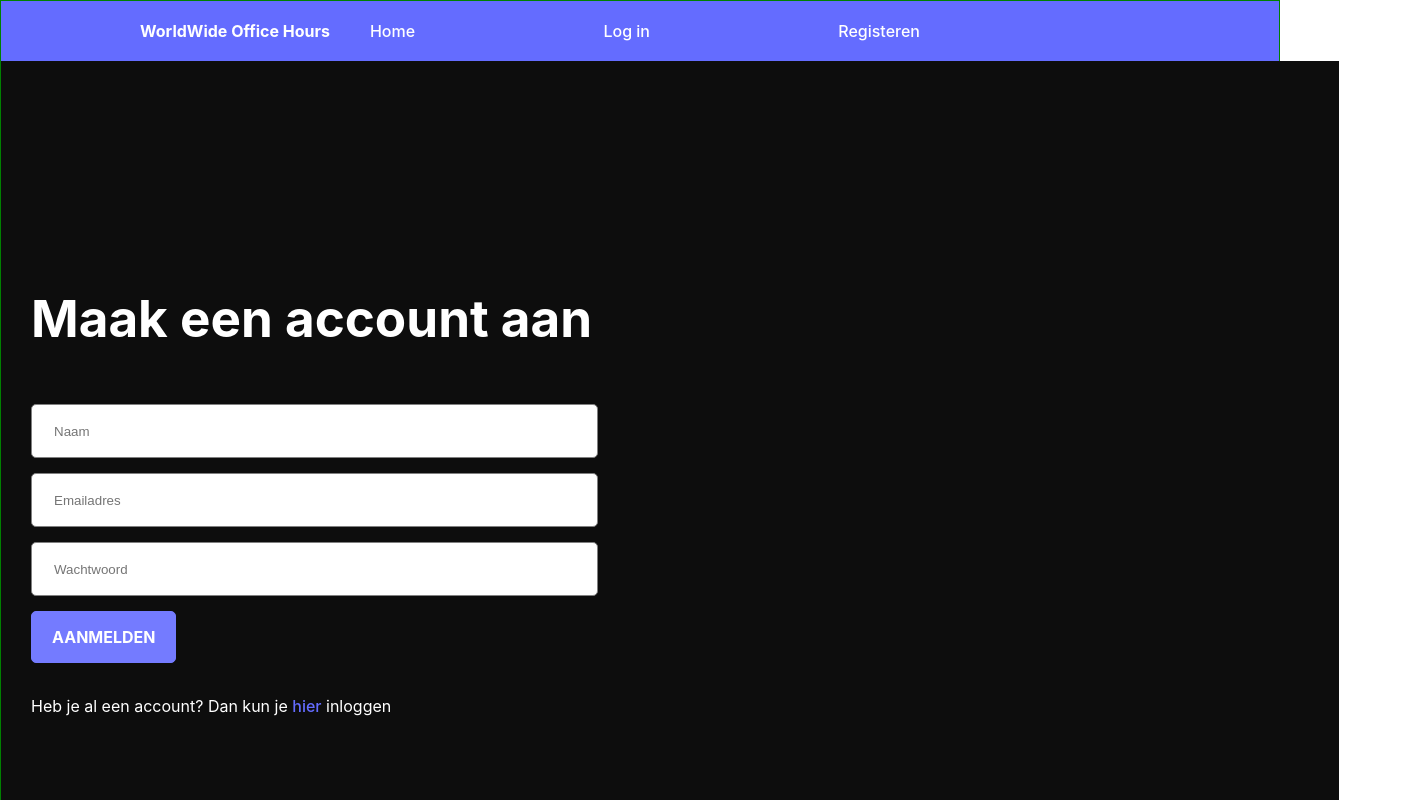
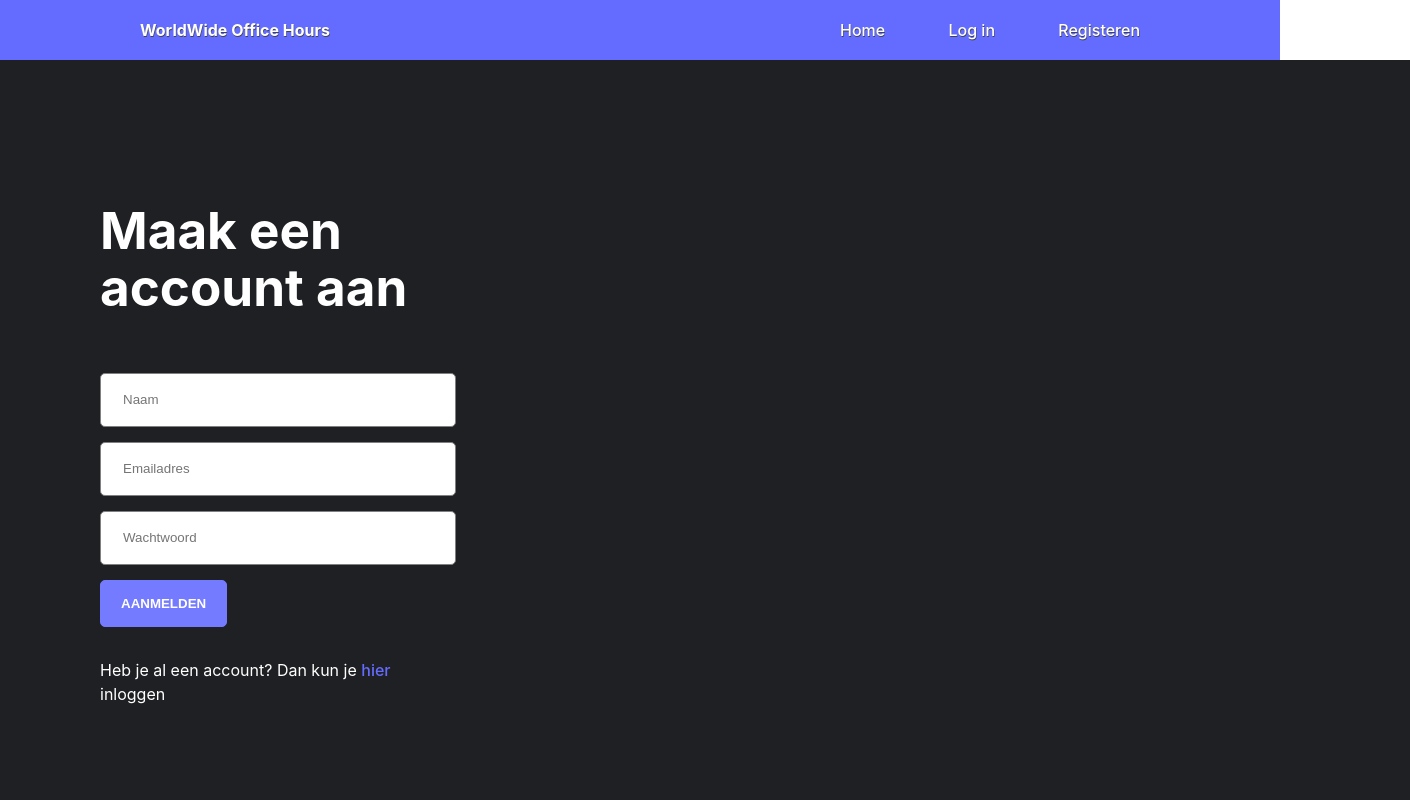
Before and after one commit to LilianBrombacher/eindopdracht-frontend, a React (Vite) app: page /register in a window 1280 px wide. Shown: the top 800 px of the page, 1410 px wide, since content can reach past the window. Built offline with nearby package versions, Linux system fonts and the light colour scheme.

Commit message:
kleine aanpassing navbar en andere styling gedaan

```diff
--- a/src/App.css
+++ b/src/App.css
@@ -1,6 +1,5 @@
 #root {
-  border: 1px solid green;
-  width: 1280px;
+  width: 100vw;
   margin: 0 auto;
   /*padding: 2rem;*/
   text-align: center;
--- a/src/components/navigation/Navigation.css
+++ b/src/components/navigation/Navigation.css
@@ -2,7 +2,7 @@
     flex-basis: 1000px;
     margin: 0 auto;
     display: flex;
-    /*justify-content: flex-end;*/
+    justify-content: space-between;
     align-items: center;
 }
 
@@ -10,9 +10,12 @@ nav {
     width: 100%;
     background-color: #646cff;
     color: white;
+    text-shadow: #41434a 0.5px 0.5px;
     display: flex;
     justify-content: center;
+    align-items: center;
     height: 60px;
+
 }
 
 nav a,
@@ -22,15 +25,15 @@ nav a:visited {
 }
 
 nav a:hover {
-    color: white;
+    color: #e0e2ff;
 }
 
 ul {
     list-style-type: none;
-    flex-basis: 550px;
+    flex-basis: 300px;
     display: flex;
     justify-content: space-between;
-    align-items: center;
+    align-items: flex-end;
 }
 .active-menu-link {
     /*border-bottom: 1px solid whitesmoke;*/
--- a/src/index.css
+++ b/src/index.css
@@ -35,19 +35,19 @@ h1 {
   line-height: 1.1;
 }
 
-button {
-  border-radius: 8px;
-  border: 1px solid transparent;
-  padding: 0.6em 1.2em;
-  font-size: 1em;
-  font-weight: 500;
-  font-family: inherit;
-  background-color: #1a1a1a;
-  cursor: pointer;
-  transition: border-color 0.25s;
-}
+/*button {*/
+/*  border-radius: 8px;*/
+/*  border: 1px solid transparent;*/
+/*  padding: 0.6em 1.2em;*/
+/*  font-size: 1em;*/
+/*  font-weight: 500;*/
+/*  font-family: inherit;*/
+/*  background-color: #1a1a1a;*/
+/*  cursor: pointer;*/
+/*  transition: border-color 0.25s;*/
+/*}*/
 button:hover {
-  border-color: #646cff;
+  border-color: #979eff;
 }
 button:focus,
 button:focus-visible {
--- a/src/pages/home/Home.css
+++ b/src/pages/home/Home.css
@@ -0,0 +1 @@
+.title
--- a/src/pages/home/Home.jsx
+++ b/src/pages/home/Home.jsx
@@ -2,7 +2,7 @@ function Home() {
     return (
     <main className= "page-container">
 
-        <header title= "WorldWide Office Hours"/>
+        <header className="title" title= "WorldWide Office Hours"/>
         <h1>WorldWide Office Hours</h1>
     </main>
 
--- a/src/pages/login/Login.css
+++ b/src/pages/login/Login.css
@@ -1,3 +1,13 @@
+.form-parent {
+    border: 1px solid red;
+    display: flex;
+    flex-direction: column;
+}
+
+
 .form {
+    display: flex;
+    flex-direction: column;
+    justify-content: center;
     background-color: #777A8C;
 }
--- a/src/pages/register/Register.css
+++ b/src/pages/register/Register.css
@@ -2,16 +2,18 @@
 .form-parent{
     height: 100vh;
     width: 100%;
-    background-color: #0D0D0D;
+    background-color: rgb(31, 32, 35);
     color: white;
-    padding: 30px;
+    text-align: left;
+    padding: 100px 30px 30px 100px;
     display: flex;
-    align-items: center;
+
+
 }
 
 .form {
     /*background-color: red;*/
-    width: fit-content;
+    width: 350px;
     display: flex;
     flex-direction: column;
     row-gap: 15px;
@@ -24,7 +26,7 @@
     border-radius: 5px;
     text-indent: 20px;
     outline: none;
-    border: 1px solid gray;
+    border: 1px solid grey;
 }
 
 .btn {
```
